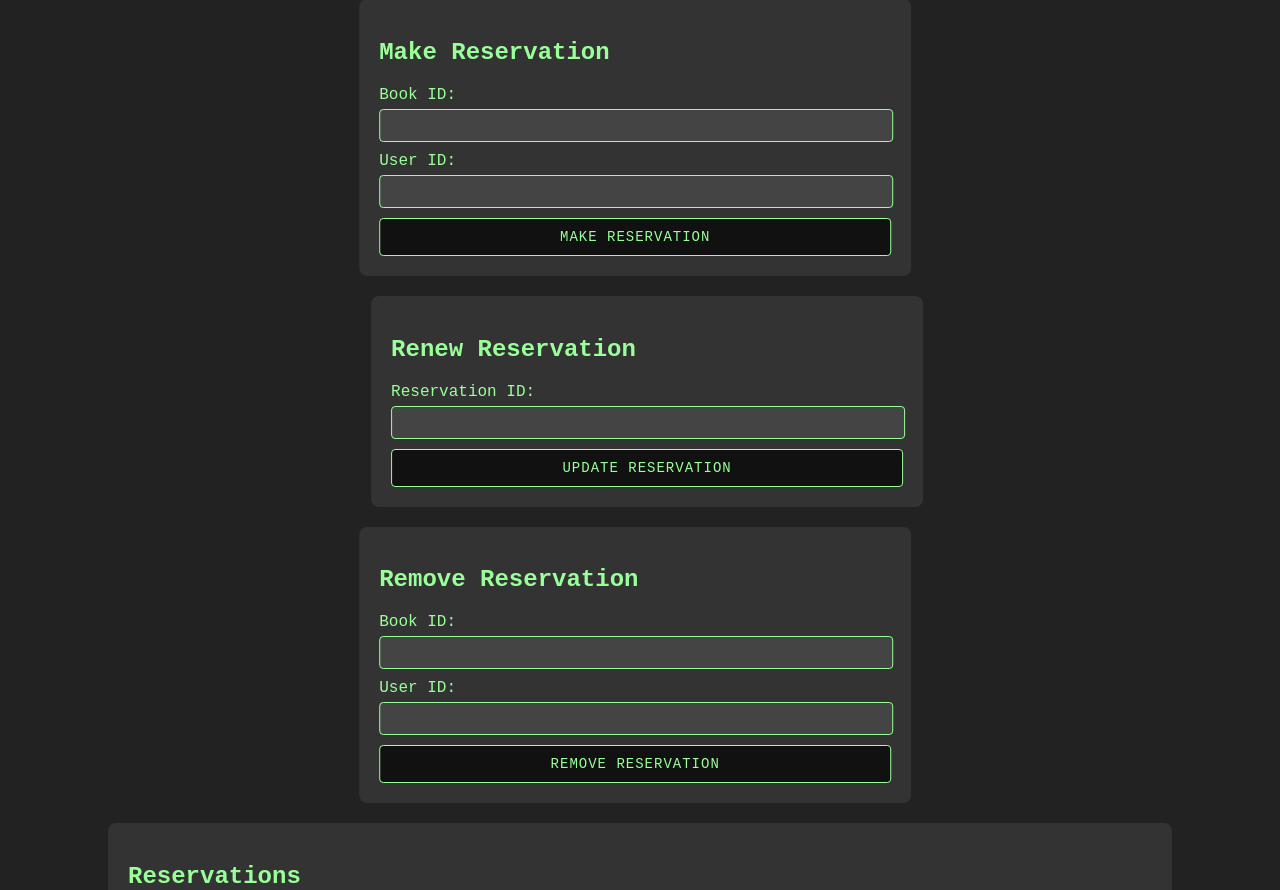
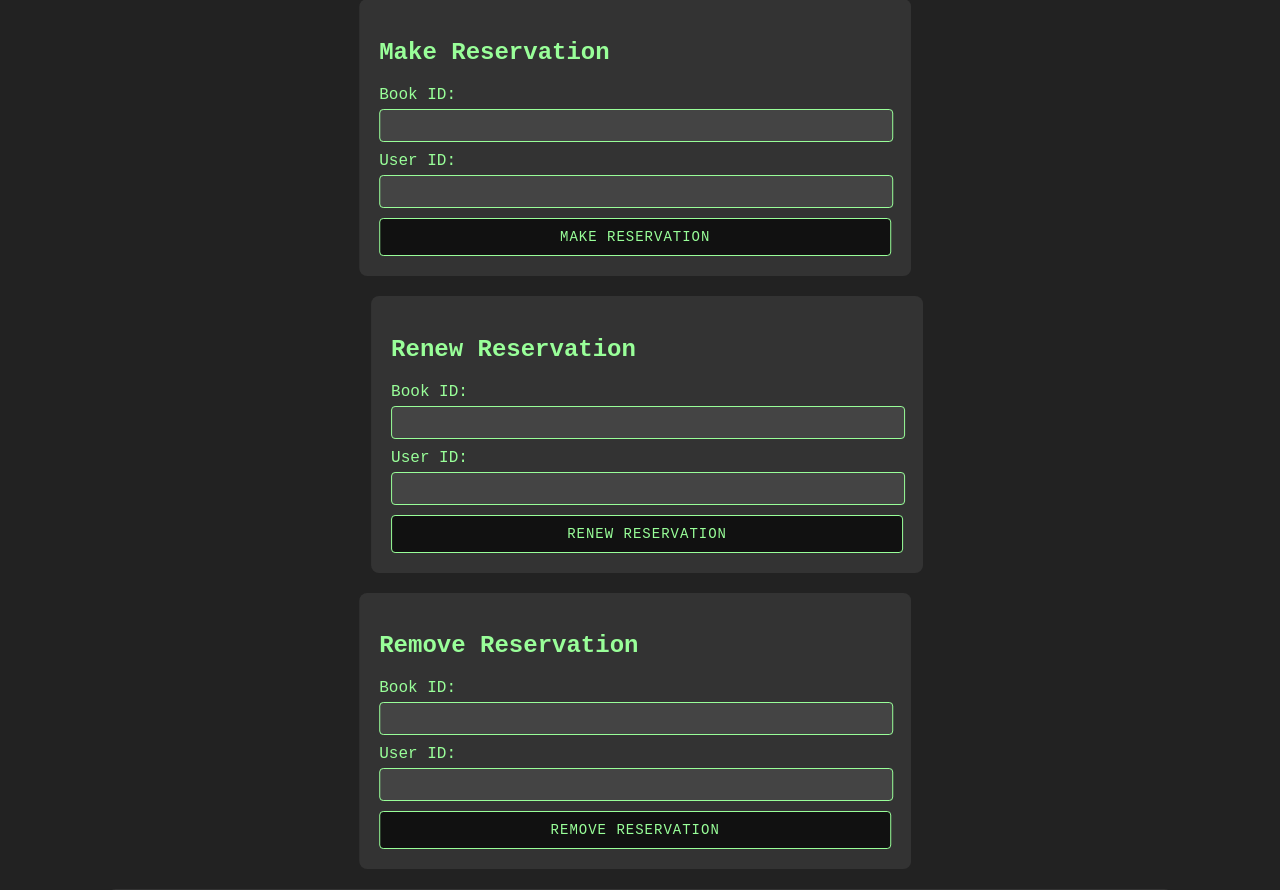
Before and after one commit to SamuelJanas/cassandra-library, a Python web app: template app/templates/index.html in a window 1280 px wide. Shown: the part 81-971 px from the top of the page. Run offline with Jinja, Linux system fonts and the light colour scheme; the template is opened without the code that fills it, so the values that code supplies are empty.

Commit message:
adapt GUI

```diff
--- a/app/static/script.js
+++ b/app/static/script.js
@@ -61,14 +61,15 @@ document.addEventListener("DOMContentLoaded", () => {
 
     updateReservationForm.addEventListener("submit", event => {
         event.preventDefault();
-        const reservationId = document.getElementById("reservation-id").value;
+        const bookId = document.getElementById("book-id").value;
+        const userId = document.getElementById("user-id").value;
 
         fetch("/update_reservation", {
             method: "POST",
             headers: {
                 "Content-Type": "application/json"
             },
-            body: JSON.stringify({ reservation_id: reservationId})
+            body: JSON.stringify({ book_id: bookId, user_id: userId })
         })
             .then(response => response.json())
             .then(data => {
--- a/app/templates/index.html
+++ b/app/templates/index.html
@@ -21,10 +21,13 @@
         <div class="form-block">
             <h2>Renew Reservation</h2>
             <form id="update-reservation-form">
-                <label for="reservation-id">Reservation ID:</label>
-                <input type="text" id="reservation-id" name="reservation-id"
+                <label for="update-book-id">Book ID:</label>
+                <input type="text" id="update-book-id" name="update-book-id"
                     required>
-                <button type="submit">Update Reservation</button>
+                <label for="update-user-id">User ID:</label>
+                <input type="text" id="update-user-id" name="update-user-id"
+                    required>
+                <button type="submit">Renew Reservation</button>
             </form>
         </div>
         <div class="form-block">
```
